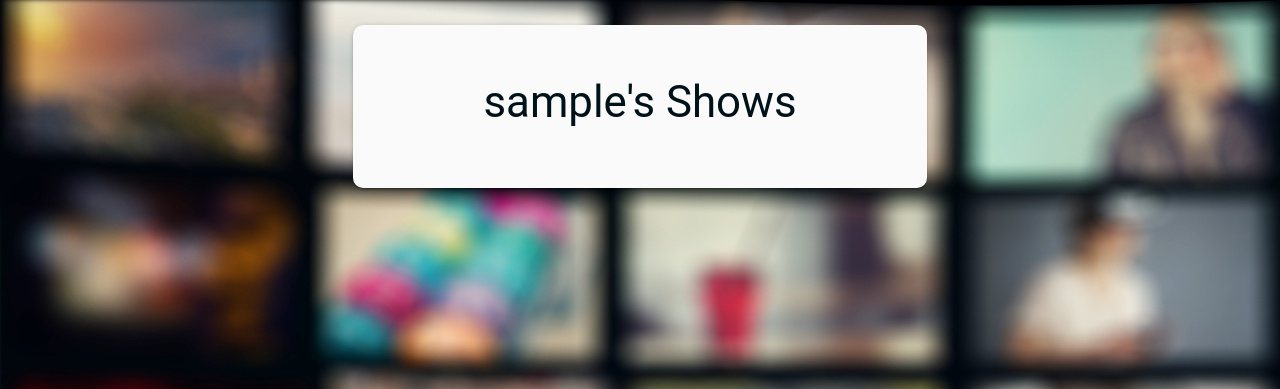
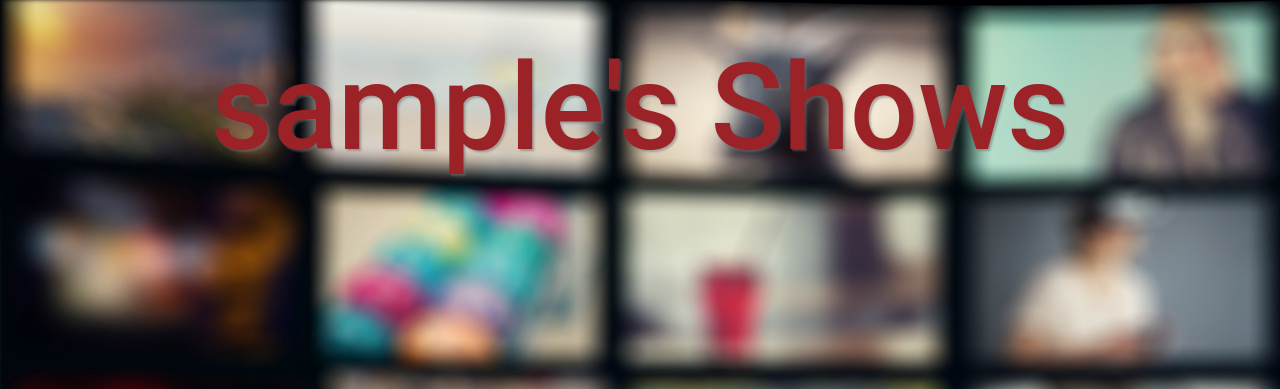
Before and after one commit to Code-Institute-Submissions/pbaker321-Binge-Flix, a Flask app: page /profile/1 in a window 1280 px wide. Shown: the part 64-453 px from the top of the page. Run offline with Flask 2, Linux system fonts and the light colour scheme; the visitor is signed in with stand-in values (Sample User, id 1); a database or web service that is not in the repository returns one stand-in record (values such as "Sample title"); some libraries are stand-ins or nearby versions.

Commit message:
fix page headings

```diff
--- a/templates/login.html
+++ b/templates/login.html
@@ -1,7 +1,10 @@
 {% extends "base.html" %}
 {% block content %}
 
-    <h3 class="center-align register-header page-heading">Log In Now!</h3>
+    <div class="center-align register-header page-heading">
+    <h1>Log In Now!</h1>
+    </div>
+
     <!-- Registration Form -->
     <div class="row">
         <form class="col s12 m8 offset-m2" method="POST" action="{{ url_for('login') }}">
--- a/templates/profile.html
+++ b/templates/profile.html
@@ -2,16 +2,8 @@
 {% block content %}
 
     <!-- Registration Form -->
-    <div class="row">
-        <div class="col s12 m8 offset-m2">
-            <div class="card-panel main-card">
-                <div class="row">
-                    <h3 class="center-align">
-                        {{ username }}'s Shows
-                    </h3>
-                </div>
-            </div>
-        </div>
+    <div class="center-align register-header page-heading">
+        <h1>{{ username}}'s Shows</h1>
     </div>
 
     {% for show in shows if session.user|lower == show.posted_by|lower %}
--- a/templates/registration.html
+++ b/templates/registration.html
@@ -1,7 +1,10 @@
 {% extends "base.html" %}
 {% block content %}
 
-    <h3 class="center-align page-heading">Register Now!</h3>
+    <div class="center-align page-heading">
+    <h1 class="center-align page-heading">Register Now!</h1>
+    </div>
+
     <!-- Registration Form -->
     <div class="row">
         <form class="col s12 m8 offset-m2" method="POST" action="{{ url_for('register') }}">
```
